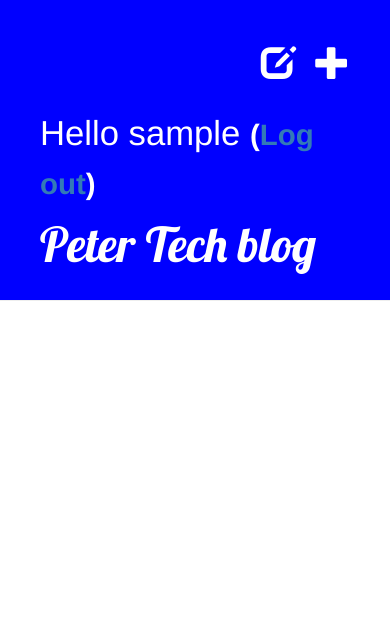
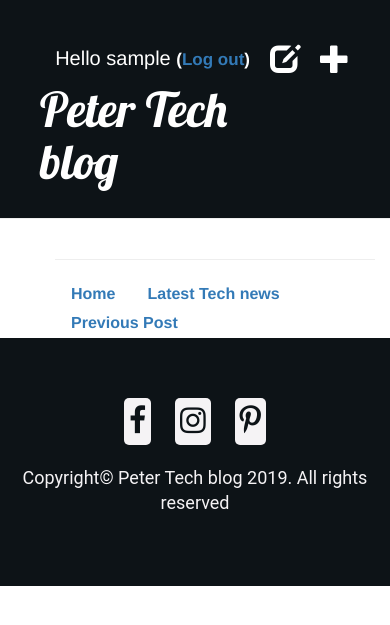
Before and after one commit to EbukaPeter55/crud-website, a Django app: page / in a window 390 px wide. Shown: the top 625 px of the page. Run offline with Django 3.2, Linux system fonts and the light colour scheme; the visitor is signed in with stand-in values (Sample User, id 1); data that the repository does not hold is empty; some libraries are stand-ins or nearby versions.

Commit message:
Added a footer and made the site responsive

```diff
--- a/crud/static/css/crud.css
+++ b/crud/static/css/crud.css
@@ -5,9 +5,9 @@ h1 a, h2 a {
 
 /* page header */
 .page-header {
-    background-color: blue;
+    background-color: #0d1317;
     margin-top: 0;
-    padding: 20px 20px 20px 40px;
+    padding: 14px 20px 20px 40px;
 }
 
 .page-header h1, .page-header h1 a, .page-header h1 a:visited, .page-header h1 a:active {
@@ -15,6 +15,47 @@ h1 a, h2 a {
     font-size: 36pt;
     text-decoration: none;
 }
+.top-header {
+    display: flex;
+    flex-direction: row;
+}
+.top-header ul {
+list-style-type: none;
+  margin: 0;
+  padding: 0;
+  overflow: hidden;
+}
+.top-header li {
+    float: left;
+}
+.top-header li a {
+  display: block;
+  text-align: center;
+  padding: 3px 16px;
+  text-decoration: none;
+  font-size: 16px;
+  font-weight: bold;
+
+}
+
+
+.post h2 {
+    color: #337ab7;
+}
+/* Tooltip on bottom */
+/* Tooltip */
+.test + .tooltip > .tooltip-inner {
+    background-color:#337ab7;
+    color: #FFFFFF;
+    border: 1px solid #337ab7;
+    padding: 2px;
+    font-size: 12px;
+    width: 60px;
+    height: 30px;
+  }
+.test + .tooltip.bottom > .tooltip-arrow {
+    border-bottom: 3px solid#337ab7;
+  }
 
 .content {
     margin-left: 40px;
@@ -50,3 +91,57 @@ h1, h2, h3, h4 {
 .post h2 a, .post h2 a:visited {
     color: #000000;
 }
+
+/*#############footer##################*/
+footer{
+    background: #0d1317;
+    padding: 60px 0;
+    text-align: center;
+}
+.footer-icons a{
+display: inline-block;
+font-size: 30px;
+margin: 0 10px 20px 10px;
+padding: 2px 5px;
+border-radius: 5px;
+background: #f5f3f5;
+color: #0d1317;
+transition: opacity 2s ease,transform 2s ease;
+}
+.footer-icons a:hover {
+transform:scale(1.2)
+}
+
+footer p{
+color: #f5f3f5;
+font-size: 18px;
+font-family: 'roboto';
+}
+
+/*Login body styles*/
+.login-body {
+
+}
+
+/*edit post*/
+
+/*Scroll top button*/
+#myBtn {
+  display: none;
+  position: fixed;
+  bottom: 20px;
+  right: 30px;
+  z-index: 99;
+  font-size: 18px;
+  border: none;
+  outline: none;
+  background-color: #337ab7;
+  color: white;
+  cursor: pointer;
+  padding: 15px;
+  border-radius: 4px;
+}
+
+#myBtn:hover {
+  background-color: #555;
+}
--- a/crud/templates/crud/base.html
+++ b/crud/templates/crud/base.html
@@ -16,15 +16,19 @@
     <title> Crud blog</title>
 </head>
 <body>
+   <!----Navigation bar--->
+      <!----End of Navigation bar--->
+
     <div class="page-header">
     {% if user.is_authenticated %}
-    <a href="{% url 'post_new' %}" class="top-menu" style="margin-top: 22px;" data-toggle="tooltip" title="Add new post" data-placement="bottom" >
-        <span class="glyphicon glyphicon-plus"></span></a>
-    <a href="{% url 'post_draft_list' %}" class="top-menu" style="margin-top: 22px;"data-toggle="tooltip" title="drafts" data-placement="bottom" >
+    <a href="{% url 'post_new' %}" class="top-menu test" style="margin-top: 22px;" data-toggle="tooltip" title="Add post" data-placement="bottom" >
+        <span class="glyphicon glyphicon-plus" style="font-size: 30px;"></span></a>
+    <a href="{% url 'post_draft_list' %}" class="top-menu test" style="margin-top: 27px; font-size: 30px;"data-toggle="tooltip" title="drafts" data-placement="bottom" >
         <span class="glyphicon glyphicon-edit"></span></a>
-    <p class="top-menu" style="margin-top: 17px;"> Hello {{ user.username }} <small style="font-weight: bold;">(<a href="{% url 'logout' %}">Log out</a>)</small></p>
+    <p class="top-menu" style="margin-top: 30px; font-size: 20px;"> Hello {{ user.username }} <small style="font-weight: bold;">(<a href="{% url 'logout' %}">Log out</a>)</small></p>
     {% else %}
-    <a href="{% url 'login' %}" data-toggle="tooltip" title="login" data-placement="bottom" class="top-menu" style="margin-top: 25px;"><span class="glyphicon glyphicon-lock"></span></a>
+    <a href="{% url 'login' %}" class="top-menu test" data-toggle="tooltip" title="login" data-placement="bottom" class="top-menu" style="margin-top: 25px;" >
+        <span class="glyphicon glyphicon-lock"></span></a>
     {% endif %}
         <h1><a href="{% url 'post_list' %}"> Peter Tech blog</a></h1>
     </div>
@@ -37,11 +41,47 @@
             </div>
         </div>
 
+    <!-- footer -->
+    <footer>
+        <div class="footer-icons">
+            <a href=""><i class="fa fa-facebook-f"></i>
+            </a>
+            <a href=""><i class="fa fa-instagram"></i>
+            </a>
+            <a href=""><i class="fa fa-pinterest-p"></i>
+            </a>
+        </div>
+        <p>Copyright&copy; Peter Tech blog 2019. All rights reserved</p>
+        <button style="fload: right;" onclick="topFunction()" id="myBtn" title="Go to top">Top</button>
+    </footer>
+    <!-- end of footer -->
     <!-- jquery code -->
     <script>
 $(document).ready(function(){
   $('[data-toggle="tooltip"]').tooltip();
 });
+
+
+//Get the button
+var mybutton = document.getElementById("myBtn");
+
+// When the user scrolls down 20px from the top of the document, show the button
+window.onscroll = function() {scrollFunction()};
+
+function scrollFunction() {
+  if (document.body.scrollTop > 40 || document.documentElement.scrollTop > 40) {
+    mybutton.style.display = "block";
+  } else {
+    mybutton.style.display = "none";
+  }
+}
+
+// When the user clicks on the button, scroll to the top of the document
+function topFunction() {
+  document.body.scrollTop = 0;
+  document.documentElement.scrollTop = 0;
+}
 </script>
+
 </body>
 </html>
--- a/crud/templates/crud/post_detail.html
+++ b/crud/templates/crud/post_detail.html
@@ -1,7 +1,7 @@
  {% extends 'crud/base.html' %}
 
  {% block content %}
- <div class="post">
+ <div style="margin-bottom: 210px;" class="post">
         {% if post.published_date %}
         <div class="date">
             {{ post.published_date }}
--- a/crud/templates/crud/post_draft_list.html
+++ b/crud/templates/crud/post_draft_list.html
@@ -3,8 +3,9 @@
 {% block content %}
     {% for post in posts %}
         <div class="post">
+        <hr>
             <p class="date">created: {{ post.created_date|date:'d-m-Y' }}</p>
-            <h1><a style="color: black;" href="{% url 'post_detail' pk=post.pk %}">{{ post.title }}</a></h1>
+            <h1><a style="color: #337ab7;" href="{% url 'post_detail' pk=post.pk %}">{{ post.title }}</a></h1>
             <p>{{ post.text|truncatechars:200 }}</p>
         </div>
     {% endfor %}
--- a/crud/templates/crud/post_list.html
+++ b/crud/templates/crud/post_list.html
@@ -1,11 +1,20 @@
                 {% extends 'crud/base.html' %}
                 {% block content %}
+                    <hr>
+                    <div  class="top-header">
+                    <ul>
+                    <li> <a href={% url 'post_list' %}>Home</a> </li>
+                    <li><a href="#">Latest Tech news</a></li>
+                    <li><a href="#">Previous Post</a></li>
+                    </ul>
+                    </div>
                     {% for post in posts %}
                         <div class="post">
+                            <hr>
                             <div class="date">
-                                <p>published: {{ post.published_date }}</p>
+                                <p><b>Published:</b> {{ post.published_date }}</p>
                             </div>
-                            <h2><a href="{% url 'post_detail' pk=post.pk %}">{{ post.title }}</a></h2>
+                            <h2><a style="color: #337ab7; font-weight: 400;" href="{% url 'post_detail' pk=post.pk %}">{{ post.title }}</a></h2>
                             <p>{{ post.text|linebreaksbr }}</p>
                         </div>
                     {% endfor %}
```
Also changed, not shown: crud/templates/crud/post_edit.html (+6 -3 lines), crud/templates/registration/login.html (+13 -15 lines).
